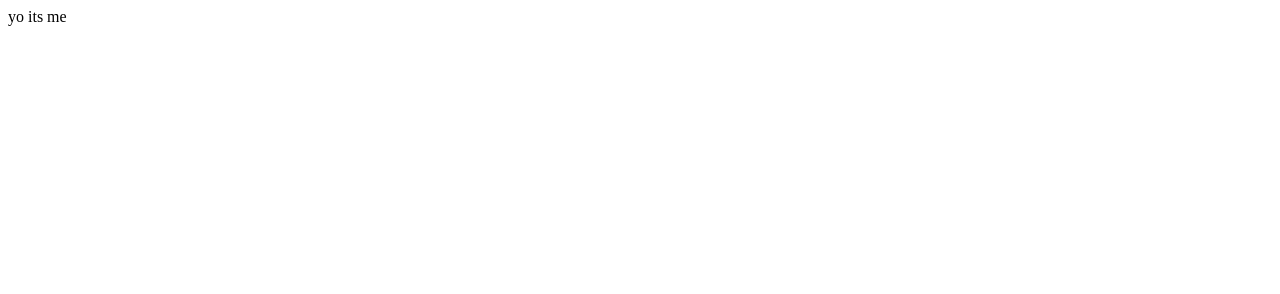
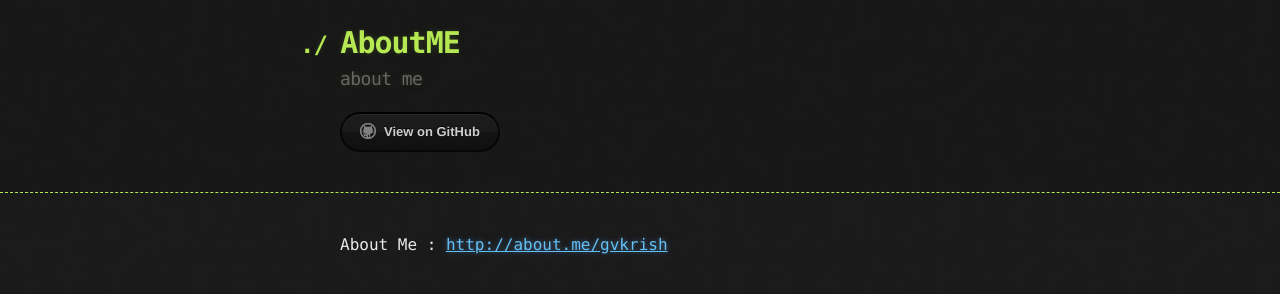
Before and after one commit to vamsigkrishna/vamsigkrishna.github.io, a plain HTML site: page index.html in a window 1280 px wide. Drawn offline with Linux system fonts and the light colour scheme.

Commit message:
Update index.html

```diff
--- a/index.html
+++ b/index.html
@@ -1 +1,36 @@
-yo its me
+<!DOCTYPE html>
+<html>
+  <head>
+    <meta charset='utf-8'>
+    <meta http-equiv="X-UA-Compatible" content="chrome=1">
+
+    <link rel="stylesheet" type="text/css" href="stylesheets/stylesheet.css" media="screen">
+    <link rel="stylesheet" type="text/css" href="stylesheets/pygment_trac.css" media="screen">
+    <link rel="stylesheet" type="text/css" href="stylesheets/print.css" media="print">
+
+    <title>AboutME by vamsigkrishna</title>
+  </head>
+
+  <body>
+
+    <header>
+      <div class="container">
+        <h1>AboutME</h1>
+        <h2>about me</h2>
+
+        <section id="downloads">
+          <a href="https://github.com/vamsigkrishna" class="btn btn-github"><span class="icon"></span>View on GitHub</a>
+        </section>
+      </div>
+    </header>
+
+    <div class="container">
+      <section id="main_content">
+        <p>About Me :
+<a href="http://about.me/gvkrish">http://about.me/gvkrish</a></p>
+      </section>
+    </div>
+
+
+  </body>
+</html>
```
